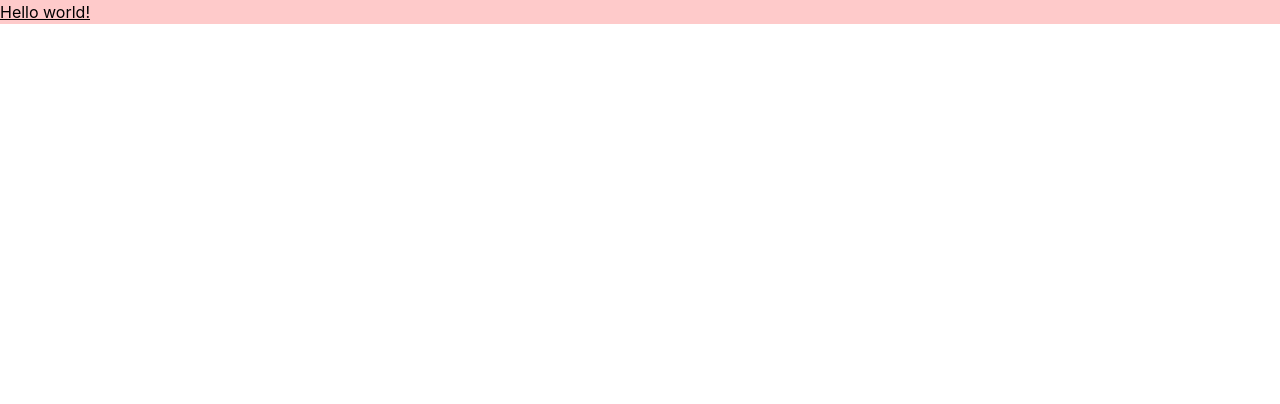
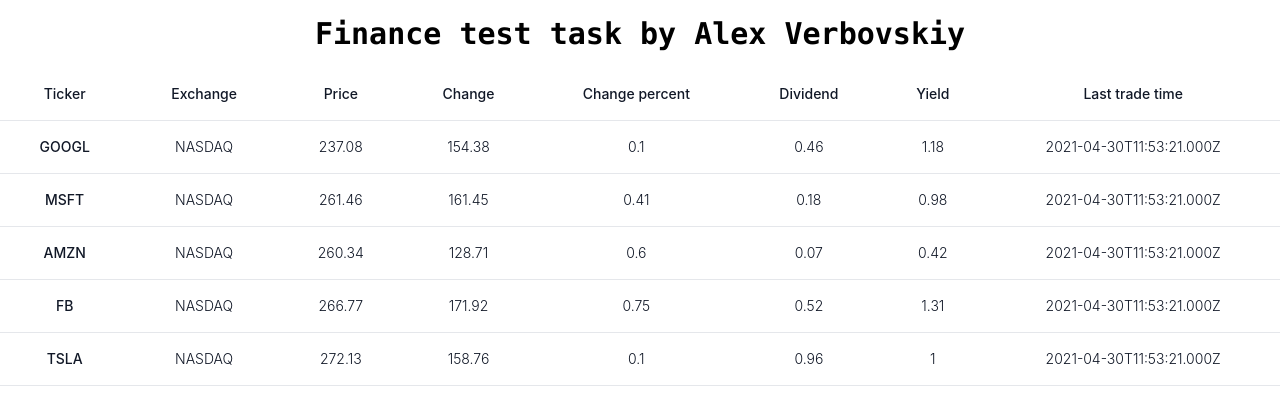
Before and after one commit to AlexVerbovskiy/finance-test-task, a React (Create React App) app in the folder client/: page / in a window 1280 px wide. Shown: the top 404 px of the page. Built offline with nearby package versions, Linux system fonts and the light colour scheme.

Commit message:
created static components

```diff
--- a/client/src/components/App/App.jsx
+++ b/client/src/components/App/App.jsx
@@ -1,11 +1,13 @@
 import "./App.css";
+import ProductTable from "../ProductTable";
 
-function App() {
+const App = () => {
   return (
-    <div className="App bg-red-200">
-      <h1 className="underline">Hello world!</h1>
+    <div className="App">
+      <h1 className="text-3xl font-mono text-center font-bold my-4">Finance test task by Alex Verbovskiy</h1>
+      <ProductTable />
     </div>
   );
-}
+};
 
 export default App;
--- /dev/null
+++ b/client/src/components/ProductRow/ProductRow.jsx
@@ -0,0 +1,20 @@
+const ProductCard = props => {
+  return (
+    <tr className="border-b">
+      {Object.keys(props).map((key, index) => {
+        const className =
+          index === 0
+            ? "text-center px-6 py-4 whitespace-nowrap text-sm font-medium text-gray-900"
+            : "text-sm text-gray-900 font-light text-center px-6 py-4 whitespace-nowrap";
+
+        return (
+          <td className={className} key={index}>
+            {props[key]}
+          </td>
+        );
+      })}
+    </tr>
+  );
+};
+
+export default ProductCard;
--- /dev/null
+++ b/client/src/components/ProductRow/index.js
@@ -0,0 +1,4 @@
+export {
+    default
+}
+from './ProductCard';
--- /dev/null
+++ b/client/src/components/ProductTable/ProductTable.jsx
@@ -0,0 +1,90 @@
+import ProductRow from "../ProductRow/ProductRow";
+
+const ProductList = () => {
+  const headers = [
+    "Ticker",
+    "Exchange",
+    "Price",
+    "Change",
+    "Change percent",
+    "Dividend",
+    "Yield",
+    "Last trade time"
+  ];
+  const products = [
+    {
+      ticker: "GOOGL",
+      exchange: "NASDAQ",
+      price: 237.08,
+      change: 154.38,
+      change_percent: 0.1,
+      dividend: 0.46,
+      yield: 1.18,
+      last_trade_time: "2021-04-30T11:53:21.000Z"
+    },
+    {
+      ticker: "MSFT",
+      exchange: "NASDAQ",
+      price: 261.46,
+      change: 161.45,
+      change_percent: 0.41,
+      dividend: 0.18,
+      yield: 0.98,
+      last_trade_time: "2021-04-30T11:53:21.000Z"
+    },
+    {
+      ticker: "AMZN",
+      exchange: "NASDAQ",
+      price: 260.34,
+      change: 128.71,
+      change_percent: 0.6,
+      dividend: 0.07,
+      yield: 0.42,
+      last_trade_time: "2021-04-30T11:53:21.000Z"
+    },
+    {
+      ticker: "FB",
+      exchange: "NASDAQ",
+      price: 266.77,
+      change: 171.92,
+      change_percent: 0.75,
+      dividend: 0.52,
+      yield: 1.31,
+      last_trade_time: "2021-04-30T11:53:21.000Z"
+    },
+    {
+      ticker: "TSLA",
+      exchange: "NASDAQ",
+      price: 272.13,
+      change: 158.76,
+      change_percent: 0.1,
+      dividend: 0.96,
+      yield: 1.0,
+      last_trade_time: "2021-04-30T11:53:21.000Z"
+    }
+  ];
+  return (
+    <div class="w-full flex justify-center items-center">
+      <table className="min-w-full">
+        <thead className="border-b">
+          <tr>
+            {headers.map(header =>
+              <th
+                key={header}
+                scope="col"
+                class="text-sm font-medium text-gray-900 px-6 py-4 text-center"
+              >
+                {header}
+              </th>
+            )}
+          </tr>
+        </thead>
+        <tbody>
+          {products.map(product => <ProductRow {...product} />)}
+        </tbody>
+      </table>
+    </div>
+  );
+};
+
+export default ProductList;
--- /dev/null
+++ b/client/src/components/ProductTable/index.js
@@ -0,0 +1,4 @@
+export {
+    default
+}
+from './ProductTable'
```
Also changed, not shown: 1 other file (tests, documents, lock files or other folders).
